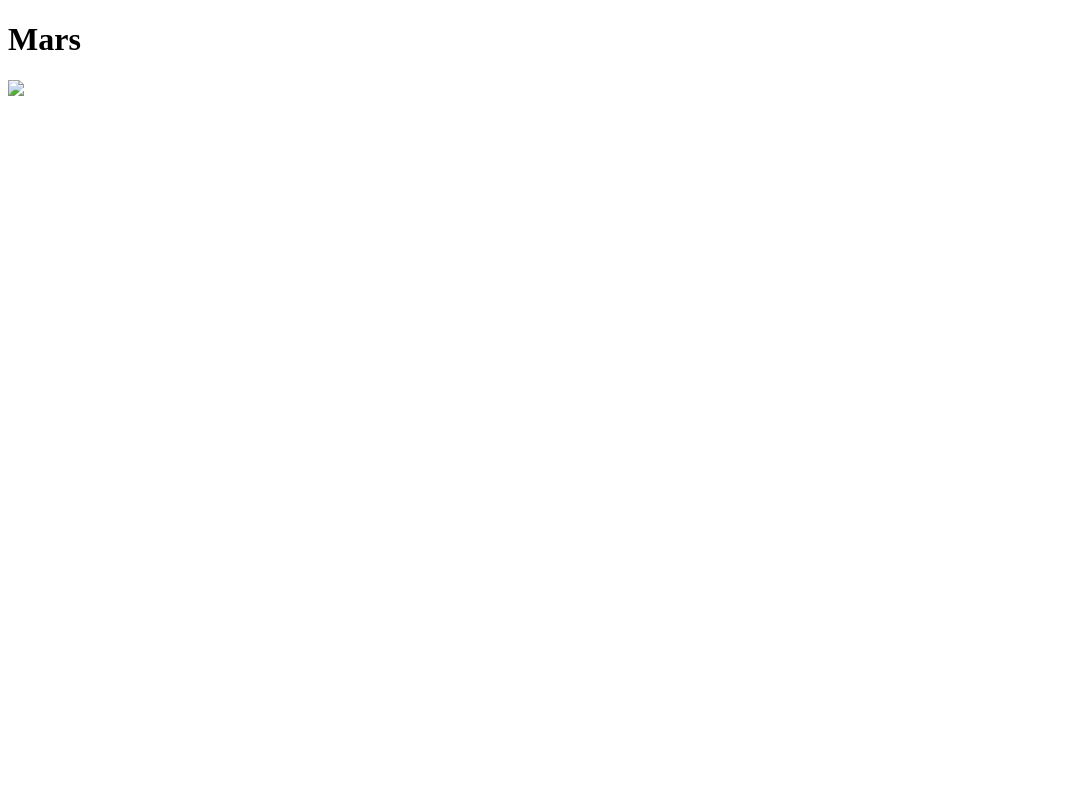
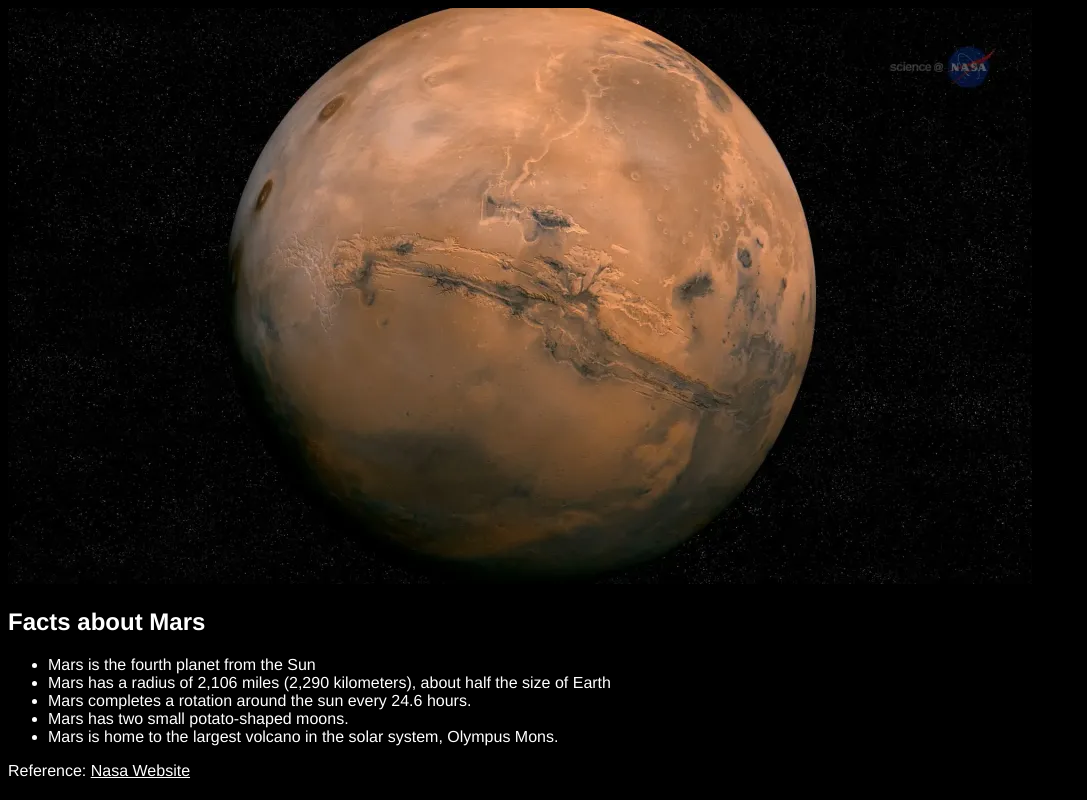
Before and after one commit to hkmargolis/hkmargolis.github.io, a plain HTML site: page pages/mars.html in a window 1280 px wide. Shown: the whole page, without its empty margins (0-1087 px from the left). Drawn offline with Linux system fonts and the light colour scheme; files that its build step writes are made by us from their sources.

Commit message:
Adds mars facts

```diff
--- a/pages/mars.html
+++ b/pages/mars.html
@@ -3,9 +3,20 @@
 <head>
     <meta charset="UTF-8">
     <title>Mars</title>
+    <link href="resources/css/index.css" type="text/css" rel="stylesheet">
 </head>
 <body>
-<h1>Mars</h1>
-<img src="mars.png">
+<img src="/resources/images/mars.png" alt="A NASA photo of the planet Mars">
+<div>
+    <h2>Facts about Mars</h2>
+    <ul>
+    <li>Mars is the fourth planet from the Sun</li>
+    <li>Mars has a radius of 2,106 miles (2,290 kilometers), about half the size of Earth</li>
+    <li>Mars completes a rotation around the sun every 24.6 hours.</li>
+    <li>Mars has two small potato-shaped moons.</li>
+    <li>Mars is home to the largest volcano in the solar system, Olympus Mons.</li>
+    </ul>
+    <p>Reference: <a href="https://science.nasa.gov/mars/facts/" target="_blank">Nasa Website</a></p>
+</div>
 </body>
 </html>
```
